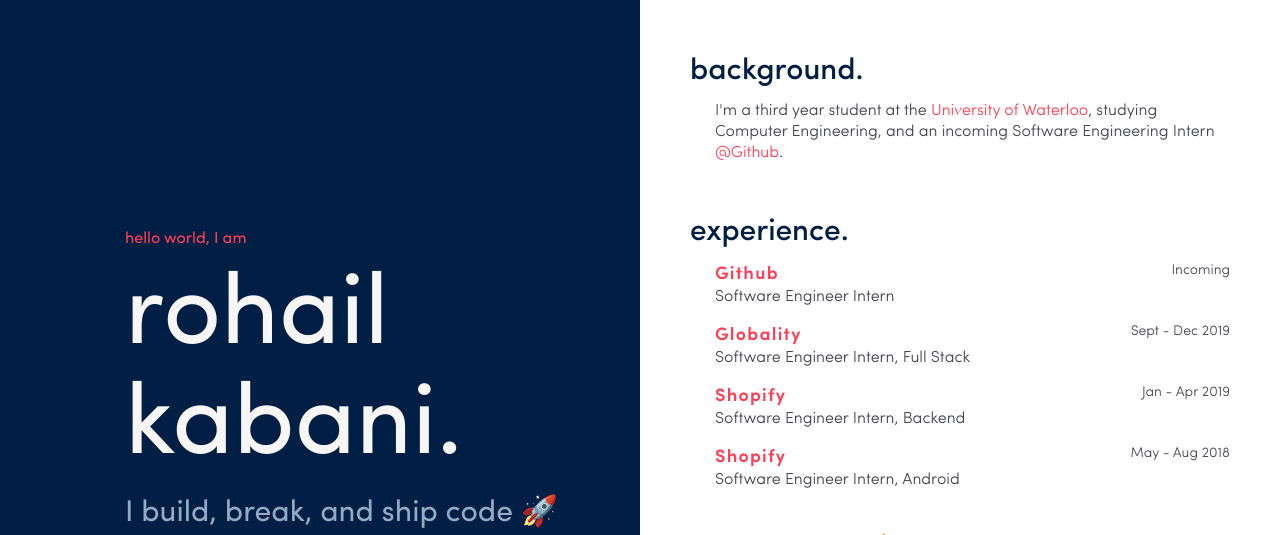
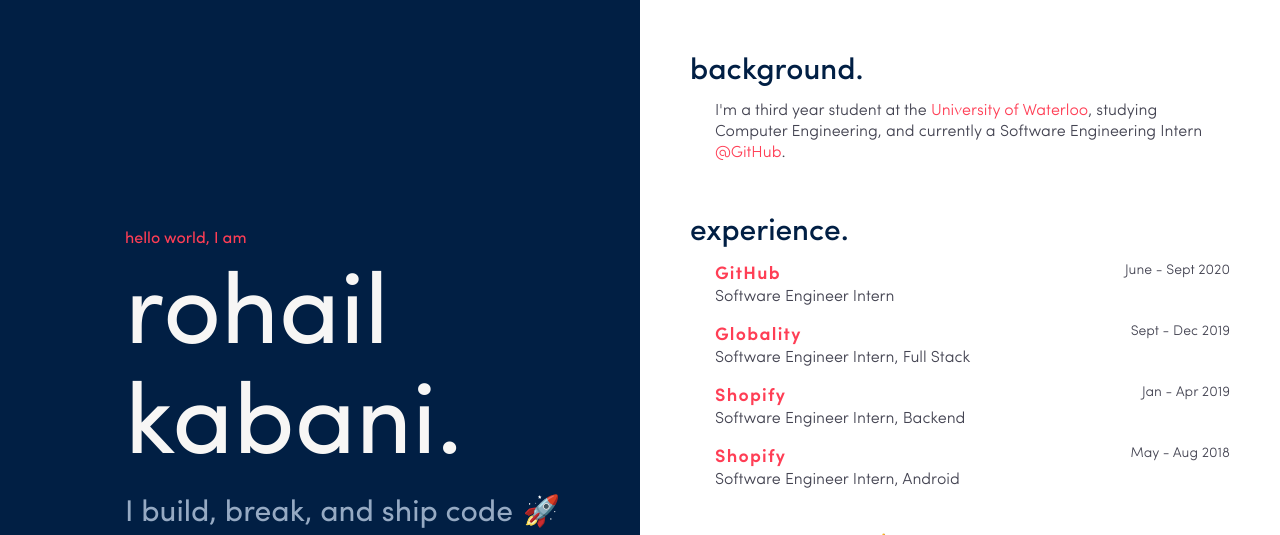
Before and after one commit to rkabani19/rkabani19.github.io, a Gatsby site: page / in a window 1280 px wide. Shown: the top 535 px of the page. Built offline with nearby package versions, Linux system fonts and the light colour scheme; Gatsby itself is replaced by a stand-in of ours.

Commit message:
add animation, fix broken links, and slight typos

```diff
--- a/src/components/about.js
+++ b/src/components/about.js
@@ -1,5 +1,5 @@
 import React from 'react';
-import styled from 'styled-components';
+import styled, { keyframes } from 'styled-components';
 import { theme, media } from '../styles';
 import Social from './social'
 
@@ -33,6 +33,10 @@ const Name = styled.div`
   ${media.phone`font-size: 60px;`};
 `;
 
+const pulse = keyframes`
+  50%  {transform: scale(0.8);}
+`;
+
 const Subtitle = styled.div`
   margin: 25px 0 50px 0;
   line-height: 1.1;
@@ -41,6 +45,20 @@ const Subtitle = styled.div`
   ${media.tablet`font-size: 20px;`};
   ${media.phablet`font-size: 15px;`};
   ${media.phone`font-size: 15px;`};
+
+  &:hover {
+    cursor: pointer;
+    &:after {
+      transition: all .2s ease-in-out;
+      animation: ${pulse} 0.7s ease-in infinite;
+    }
+  }
+
+  &:after {
+    display: inline-block;
+    padding-left: 10px;
+    content: '🚀';
+  }
 `;
 
  export default function About(props) {
--- a/src/content/about/index.md
+++ b/src/content/about/index.md
@@ -1,7 +1,7 @@
 ---
 title: 'hello world, I am'
 name: 'rohail kabani.'
-subtitle: 'I build, break, and ship code 🚀'
+subtitle: 'I build, break, and ship code'
 ---
 
 I'm a software engineer with experience in backend and Andorid development, and an interest in HCI and NLP. Currently working at [Shopify](https://www.shopify.com/) as a Backend Software Engineer Intern.
--- a/src/content/background/index.md
+++ b/src/content/background/index.md
@@ -2,4 +2,4 @@
 title: 'background.'
 ---
 
-I'm a third year student at the [University of Waterloo](https://www.uwaterloo.ca/), studying Computer Engineering, and an incoming Software Engineering Intern [@Github](https://www.github.com).
+I'm a third year student at the [University of Waterloo](https://www.uwaterloo.ca/), studying Computer Engineering, and currently a Software Engineering Intern [@GitHub](https://www.github.com).
--- a/src/content/experience/github/index.md
+++ b/src/content/experience/github/index.md
@@ -1,8 +1,8 @@
 ---
 date: "2020-08-28"
 title: 'Software Engineer Intern'
-company: 'Github'
+company: 'GitHub'
 location: 'San Francisco, CA'
-range: 'Incoming'
+range: 'June - Sept 2020'
 url: 'https://www.github.com'
 ---
--- a/src/content/experience/shopify-backend/index.md
+++ b/src/content/experience/shopify-backend/index.md
@@ -4,5 +4,5 @@ title: 'Software Engineer Intern, Backend'
 company: 'Shopify'
 location: 'Waterloo, ON'
 range: 'Jan - Apr 2019'
-url: 'https://www.shopify.plus'
+url: 'https://www.shopify.com/plus'
 ---
```
